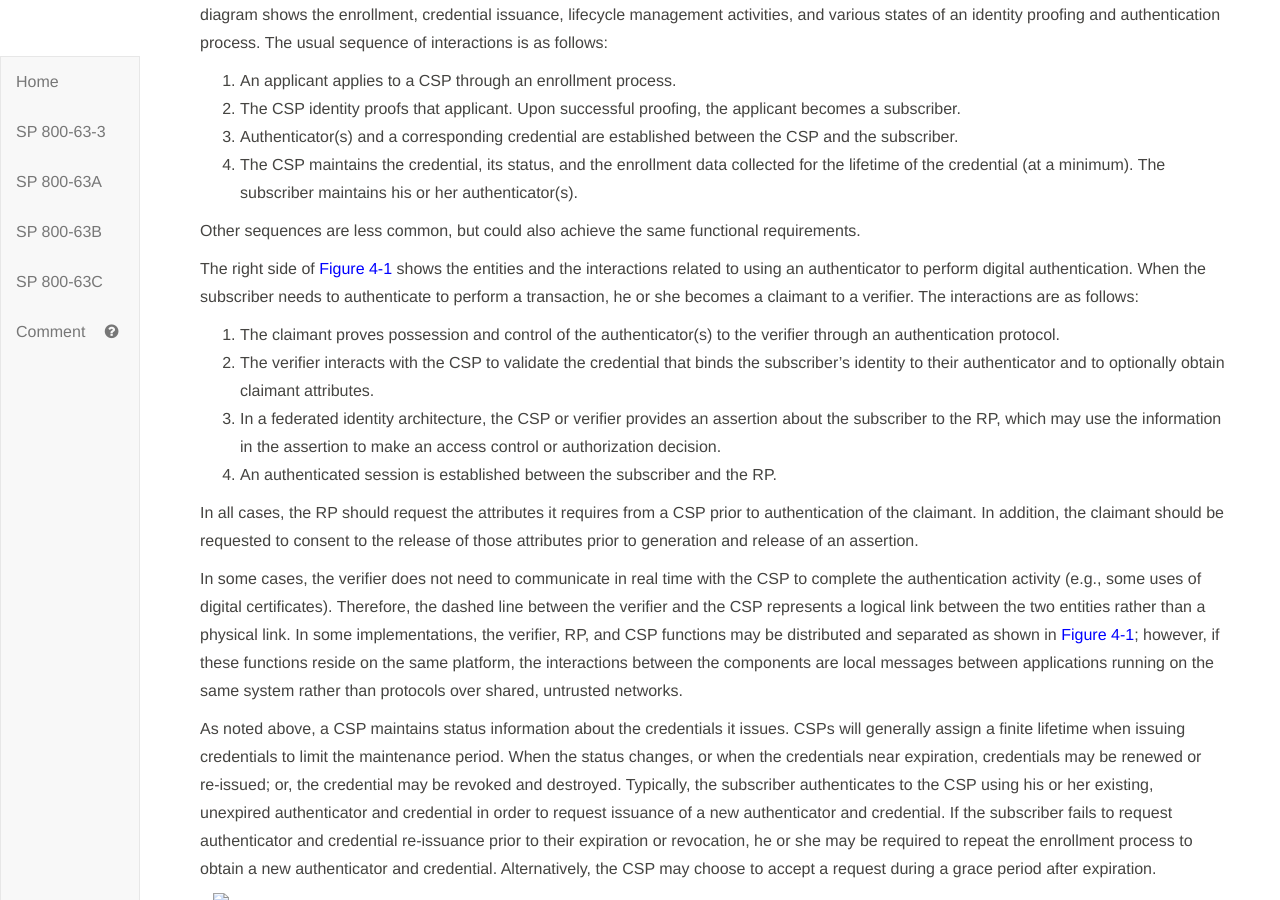
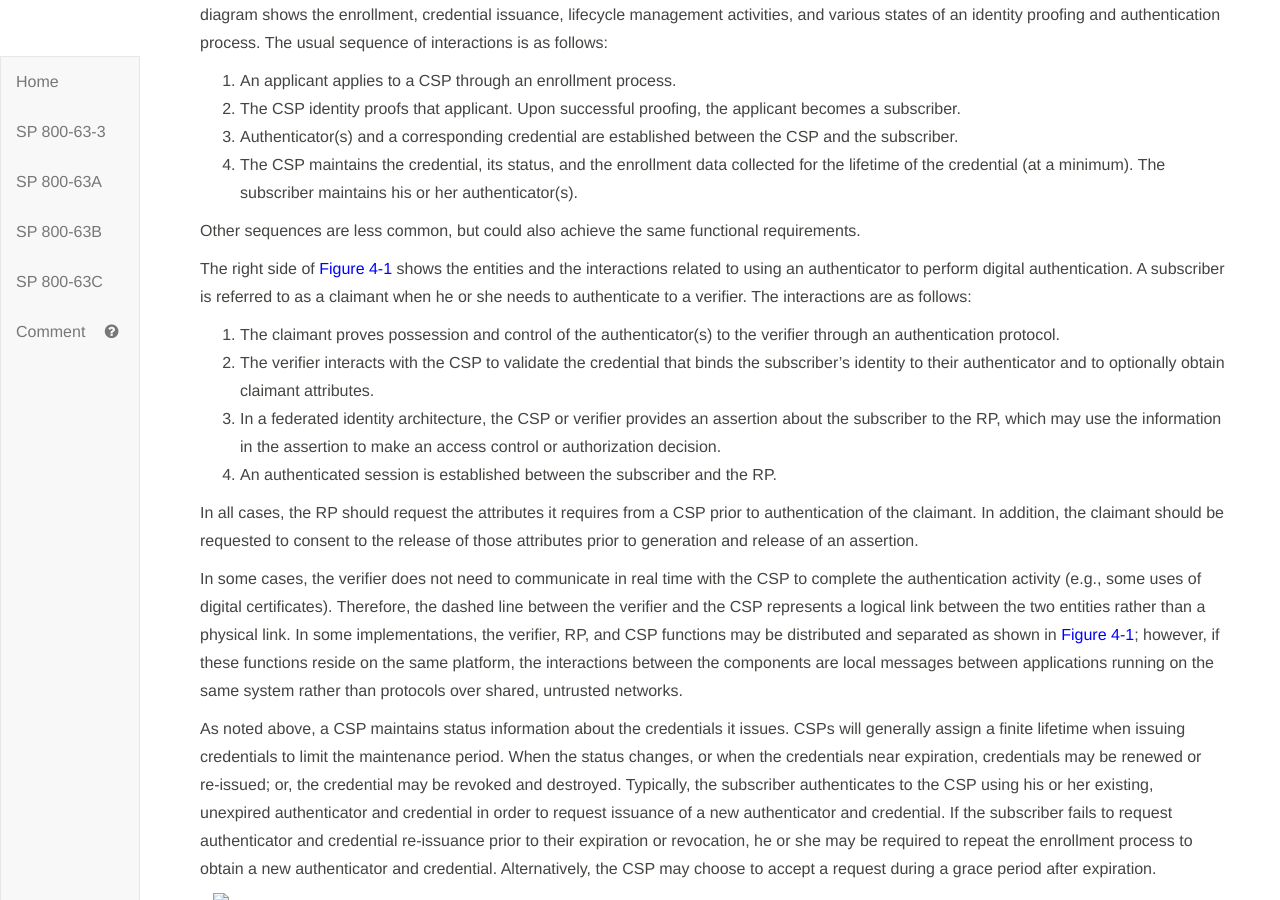
Before and after one commit to usnistgov/800-63-3, a Jekyll site: the page built from sp800-63-3/sec4_model.md, in a window 1280 px wide and 900 px high, scrolled down 1514 px. Built offline with Jekyll 4.4.1, drawn with Linux system fonts in a browser that asks for light colours; our own code applies the rules of GitHub Pages for plain Markdown files.

Commit message:
Closes #1731

```diff
--- a/sp800-63-3/sec4_model.md
+++ b/sp800-63-3/sec4_model.md
@@ -34,7 +34,7 @@ The various entities and interactions that comprise the digital identity model u
 
 Other sequences are less common, but could also achieve the same functional requirements.
 
-The right side of [Figure 4-1](#63Sec4-Figure1) shows the entities and the interactions related to using an authenticator to perform digital authentication. When the subscriber needs to authenticate to perform a transaction, he or she becomes a claimant to a verifier. The interactions are as follows:
+The right side of [Figure 4-1](#63Sec4-Figure1) shows the entities and the interactions related to using an authenticator to perform digital authentication. A subscriber is referred to as a claimant when he or she needs to authenticate to a verifier. The interactions are as follows:
 
 1.	The claimant proves possession and control of the authenticator(s) to the verifier through an authentication protocol.
 2.	The verifier interacts with the CSP to validate the credential that binds the subscriber's identity to their authenticator and to optionally obtain claimant attributes.
```
